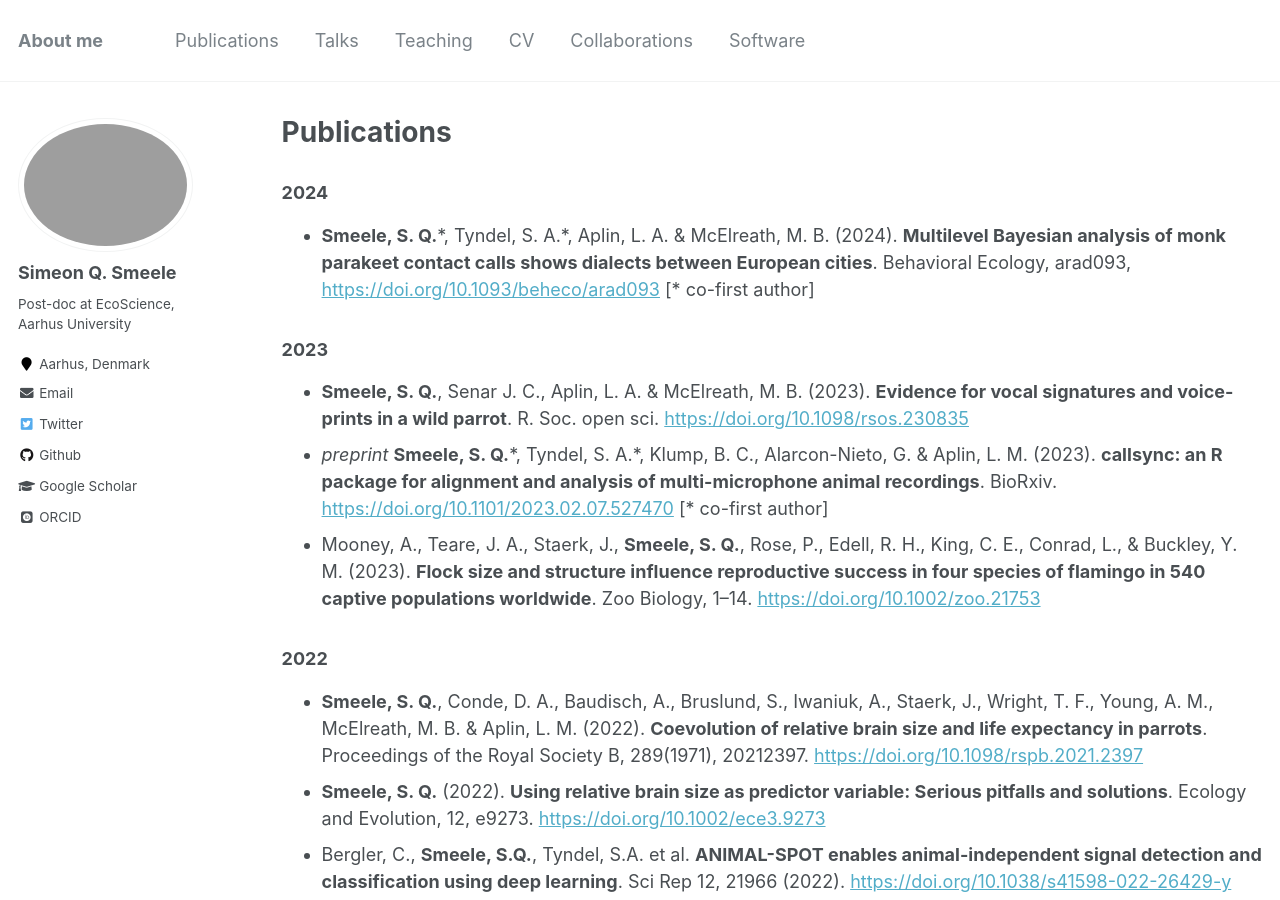
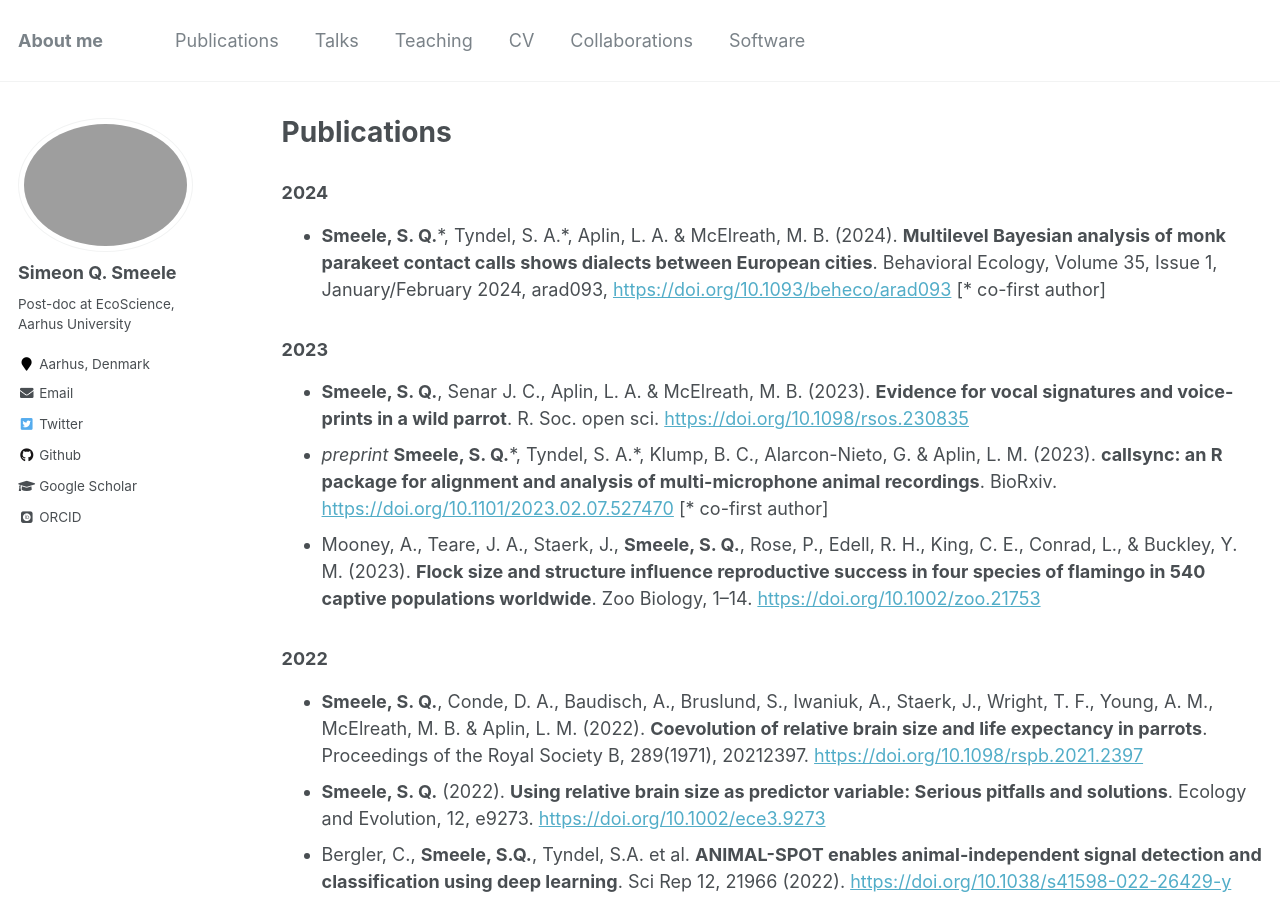
Before and after one commit to simeonqs/simeonqs.github.io, a Jekyll site: the page built from _pages/publications.md, in a window 1280 px wide and 900 px high. Built offline with Jekyll 4.4.1, drawn with Linux system fonts in a browser that asks for light colours; some web fonts are replaced; comment, search, counter and statistics services are not loaded.

Commit message:
Updating date on latest publication.

```diff
--- a/_pages/publications.md
+++ b/_pages/publications.md
@@ -9,7 +9,7 @@
 
 ### 2024
 
-- **Smeele, S. Q.**\*, Tyndel, S. A.\*, Aplin, L. A. & McElreath, M. B. (2024). **Multilevel Bayesian analysis of monk parakeet contact calls shows dialects between European cities**. Behavioral Ecology, arad093, <https://doi.org/10.1093/beheco/arad093> [\* co-first author]
+- **Smeele, S. Q.**\*, Tyndel, S. A.\*, Aplin, L. A. & McElreath, M. B. (2024). **Multilevel Bayesian analysis of monk parakeet contact calls shows dialects between European cities**. Behavioral Ecology, Volume 35, Issue 1, January/February 2024, arad093, <https://doi.org/10.1093/beheco/arad093> [\* co-first author]
   <div class='altmetric-embed' data-doi='10.1093/beheco/arad093'></div>
 
 ### 2023
```
